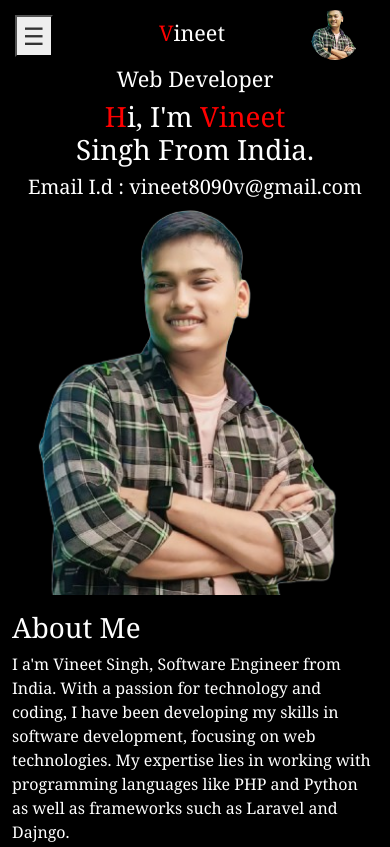
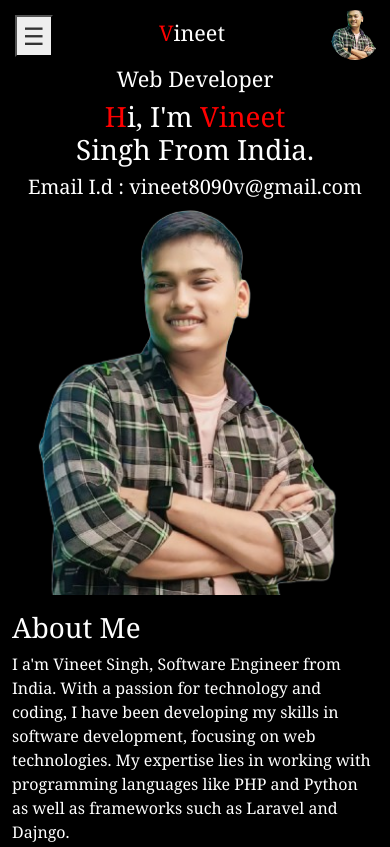
Before and after one commit to Run0time/myPortfolio, a plain HTML site: page index.html in a window 390 px wide. Shown: the top 847 px of the page. Drawn offline with Linux system fonts and the light colour scheme; some packages are replaced by stand-ins of ours; a script that the page names is missing.

Commit message:
Update index.html

```diff
--- a/index.html
+++ b/index.html
@@ -114,7 +114,7 @@
                 height: 50px; /* Set desired height */
                 border-radius: 50%; /* Make it circular */
                 position: fixed; /* Keep it fixed */
-                right: 30px; /* Position on the right */
+                right: 10px; /* Position on the right */
                 top: 10px; /* Position from the top */
                 object-fit: cover; /* Ensure image fits well within circle */
                 cursor: pointer; /* Change cursor to pointer */
```
